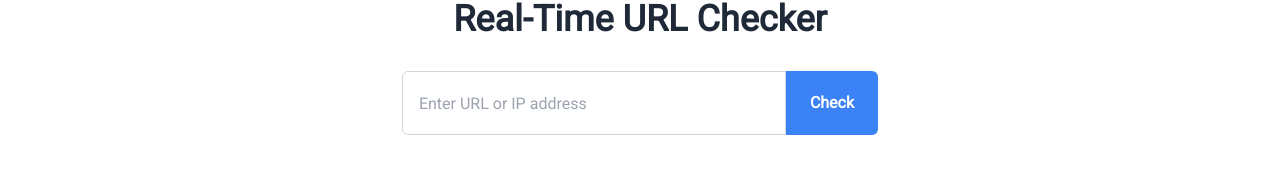
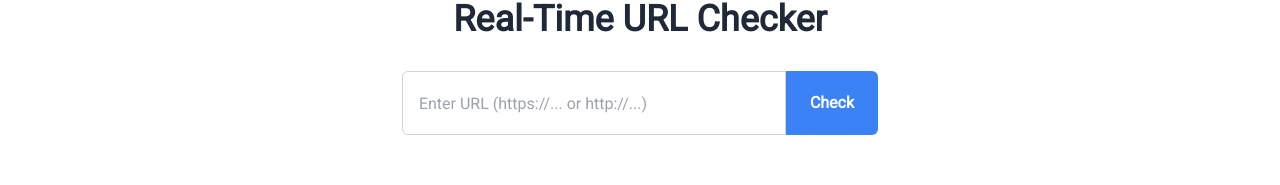
Before and after one commit to bloomingful/phishing-detector, a React (Create React App) app in the folder client/: page / in a window 1280 px wide. Shown: the part 281-466 px from the top of the page. Built offline with nearby package versions, Linux system fonts and the light colour scheme.

Commit message:
`Check.tsx`: explicit placeholder message for URL

```diff
--- a/client/src/pages/Check.tsx
+++ b/client/src/pages/Check.tsx
@@ -39,7 +39,7 @@ const CheckPhishPage = () => {
             <div className="flex items-center mb-8">
                 <input
                 type="text"
-                placeholder="Enter URL or IP address"
+                placeholder="Enter URL (https://... or http://...)"
                 className="w-96 h-16 px-4 border border-gray-300 rounded-l-md focus:outline-none focus:ring-2 focus:ring-blue-500"
                 value={inputText}
                 onChange={handleInputChange}
```
